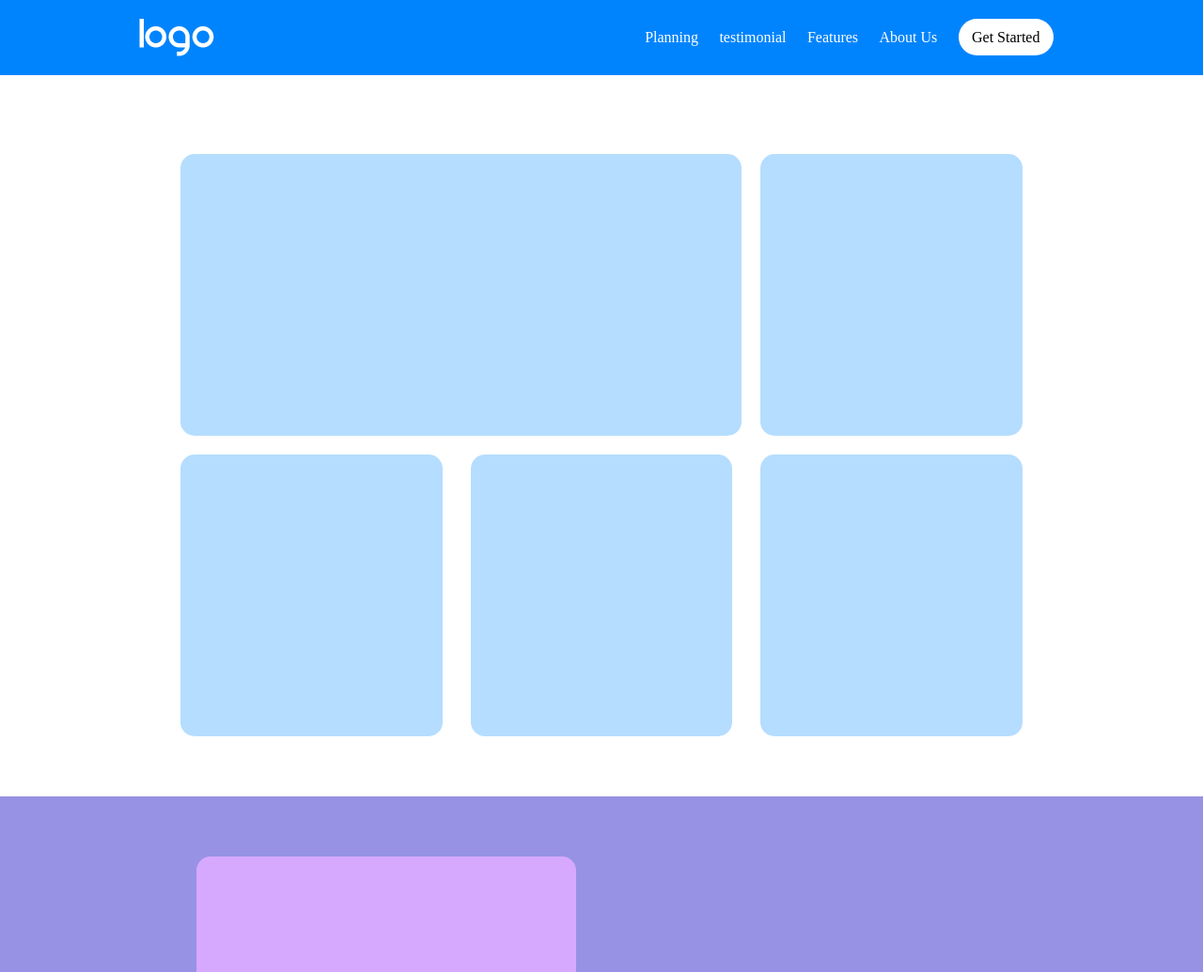
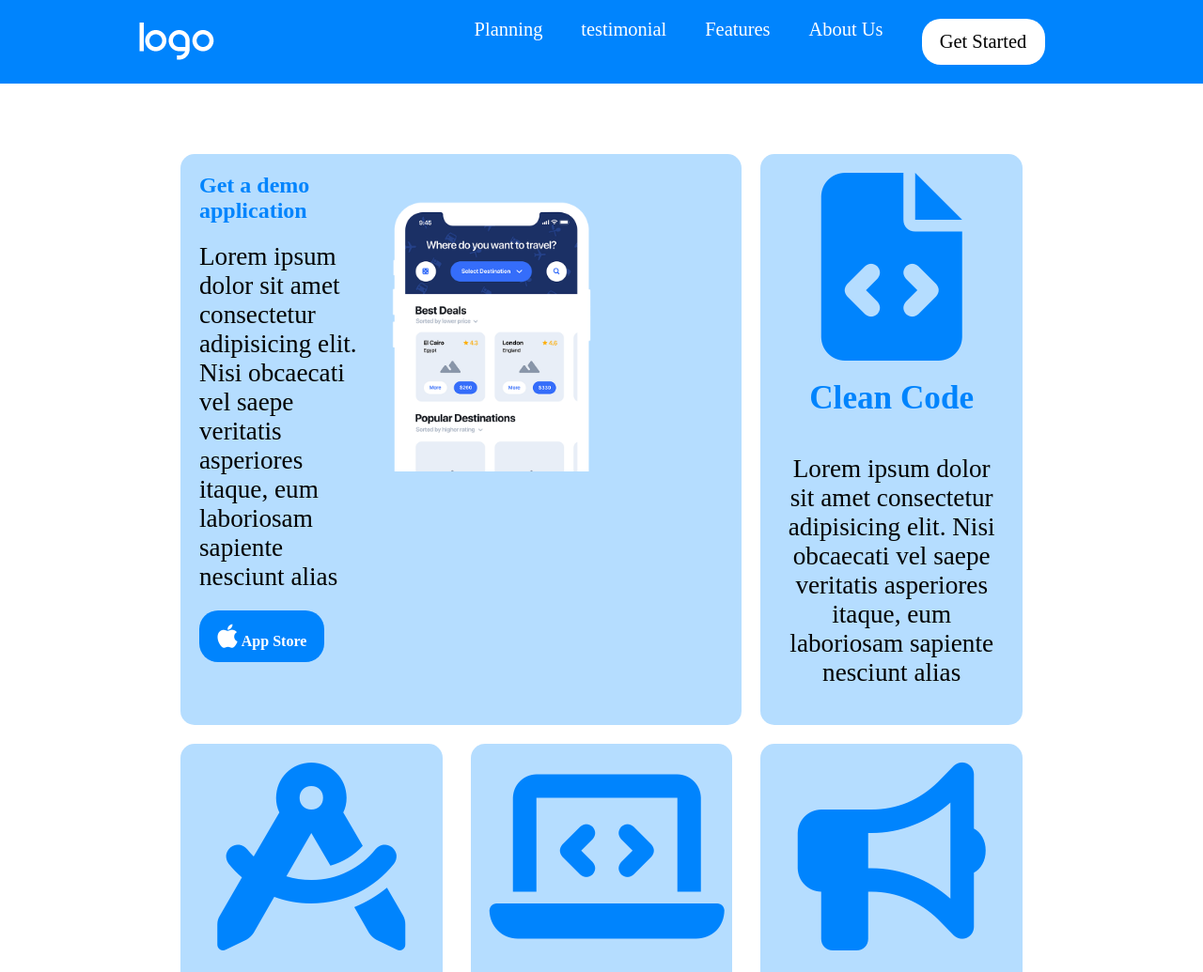
Before and after one commit to WalterCorsini/htmlcss-responsive-layout, a plain HTML site: page index.html in a window 1280 px wide. Shown: the top 1035 px of the page at 94% size. Drawn offline with Linux system fonts and the light colour scheme.

```diff
--- a/css/master.css
+++ b/css/master.css
@@ -9,6 +9,9 @@
     color: inherit;
 }
 
+img{
+    max-width: 100%;
+}
 
 /******************************
 COMMON
@@ -36,6 +39,37 @@
 .jc{
     justify-content: center;
 }
+.card{
+    border-radius: 15px;
+    text-align: center;
+    padding: 20px;
+}
+
+.card>h2{
+    font-size: calc(3vw + 0.6rem);
+    padding-bottom: 20px;
+}
+
+.card>h3{
+    font-size: calc(2vw + 0.6rem);
+    padding-bottom: 20px;
+}
+
+.btn{
+    padding: 0.8rem 1.2rem;
+    border-radius: 20px;
+    display: inline-block;
+}
+
+.card p{
+    padding: 20px 0;
+    font-size: calc(1.5vw + 0.5rem)
+}
+
+.icon{
+    padding-bottom: 20px;
+    font-size: calc(15vw + 0.5rem);
+}
 
 /* color text */
 .white{
@@ -52,6 +86,10 @@
 
 .lilla{
     color: rgb(151, 146, 228);
+}
+
+.lightblue{
+    color:rgb(0, 132, 253);
 }
 
 /* bg color */
@@ -94,13 +132,9 @@
 
 .navbar-list li{
     list-style-type: none;
-    padding: 0 .7rem;
+    font-size: calc(.6vw + 0.8rem);
+    padding: 0 1em;
     display: none;
-}
-
-.btn{
-    padding: 0.7em 0.9em;
-    border-radius: 20px;
 }
 
 @media screen and (min-width: 992px){
@@ -125,24 +159,27 @@
 }
 
 .tool{
-    align-items: center;
     width: 100%;
     padding: 5%;
     gap: 20px;
     /* debug */
     /* background-color: rgb(255, 254, 254); */
-    height: 1000px;
+    /* height: 1000px; */
 }
 
-.card{
+.tool .card{
     width: 90%;
-    height: calc(100% / 6);
-    border-radius: 15px;
-     /* debug */
+    /* debug */
+    /* height: calc(100% / 6); */
 }
 
-.card.big{
-    /* height: 450px; */
+.tool img{
+    position: relative;
+    bottom: -24px;
+}
+
+.card .icon-btn{
+    font-size: calc(1vw + 1rem);
 }
 
 @media screen and (min-width: 768px) {
@@ -160,10 +197,6 @@
     .card.normal{
         width: calc(100% / 3 - 20px);
     }
-
-    .card{
-        height: 300px;
-    }
 }
 
 @media screen and (min-width: 992px) {
@@ -173,7 +206,18 @@
         width: 80%;
     }
 
-}
+    .card.big{
+        display: flex;
+        text-align: left;
+    }
+
+    .tool-text{
+        width: 60%;
+    }
+
+    .tool-img img{
+        max-width: 70%;
+    }
 
 
 /******************************
--- a/index.html
+++ b/index.html
@@ -36,11 +36,44 @@
         <!-- section tool -->
         <!-- 5 card  -->
         <section class="tool flex column">
-            <div class="card big grow bg-cyan"></div>
-            <div class="card normal bg-cyan"></div>
-            <div class="card normal bg-cyan"></div>
-            <div class="card normal bg-cyan"></div>
-            <div class="card normal bg-cyan"></div>
+            <div class="card big grow bg-cyan">
+                <div class="tool-text">
+                <h2 class="lightblue">Get a demo application</h2>
+                <p>Lorem ipsum dolor sit amet consectetur adipisicing elit. Nisi obcaecati vel saepe veritatis
+                    asperiores itaque, eum laboriosam sapiente nesciunt alias</p>
+                <a class="btn white bg-lightblue" href="">
+                    <i class="icon-btn fa-brands fa-apple"></i>
+                    <strong>App Store</strong>
+                </a>
+                </div>
+                <div class="tool-img">
+                    <img src="./img/phone.png" alt="">
+                </div>
+            </div>
+            <div class="card normal bg-cyan">
+                <i class="icon lightblue fa-solid fa-file-code"></i>
+                <h3 class="lightblue">Clean Code</h3>
+                <p>Lorem ipsum dolor sit amet consectetur adipisicing elit. Nisi obcaecati vel saepe veritatis
+                    asperiores itaque, eum laboriosam sapiente nesciunt alias</p>
+            </div>
+            <div class="card normal bg-cyan">
+                <i class="icon lightblue fa-solid fa-compass-drafting"></i>
+                <h3 class="lightblue">Web Design</h3>
+                <p>Lorem ipsum dolor sit amet consectetur adipisicing elit. Nisi obcaecati vel saepe veritatis
+                    asperiores itaque, eum laboriosam sapiente nesciunt alias</p>
+            </div>
+            <div class="card normal bg-cyan">
+                <i class="icon lightblue fa-solid fa-laptop-code"></i>
+                <h3 class="lightblue">Developement</h3>
+                <p>Lorem ipsum dolor sit amet consectetur adipisicing elit. Nisi obcaecati vel saepe veritatis
+                    asperiores itaque, eum laboriosam sapiente nesciunt alias</p>
+            </div>
+            <div class="card normal bg-cyan">
+                <i class="icon lightblue fa-solid fa-bullhorn"></i>
+                <h3 class="lightblue">Branding</h3>
+                <p>Lorem ipsum dolor sit amet consectetur adipisicing elit. Nisi obcaecati vel saepe veritatis
+                    asperiores itaque, eum laboriosam sapiente nesciunt alias</p>
+            </div>
         </section>
         <!-- /section tool -->
 
@@ -118,7 +151,9 @@
                 <span> get started</span>
                 <h2>simple,transparent pricing</h2>
                 <h2 class="yellow">it's free</h2>
-        <span>Lorem ipsum dolor sit amet consectetur adipisicing elit. Eum neque aliquid, ex fugiat labore nihil eligendi laboriosam odit! Ullam vitae, ipsam debitis placeat exercitationem repellat necessitatibus atque voluptatum esse quae!</span>
+                <span>Lorem ipsum dolor sit amet consectetur adipisicing elit. Eum neque aliquid, ex fugiat labore nihil
+                    eligendi laboriosam odit! Ullam vitae, ipsam debitis placeat exercitationem repellat necessitatibus
+                    atque voluptatum esse quae!</span>
                 <a class="btn black bg-white" href=""> get started</a>
                 <span>copryright</span>
             </div>
```
Lines whose indentation alone changed are shown as unchanged.
